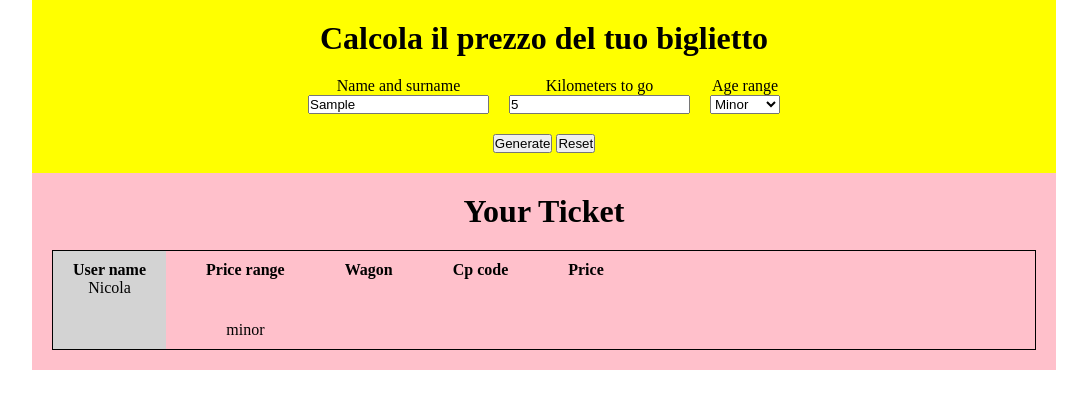
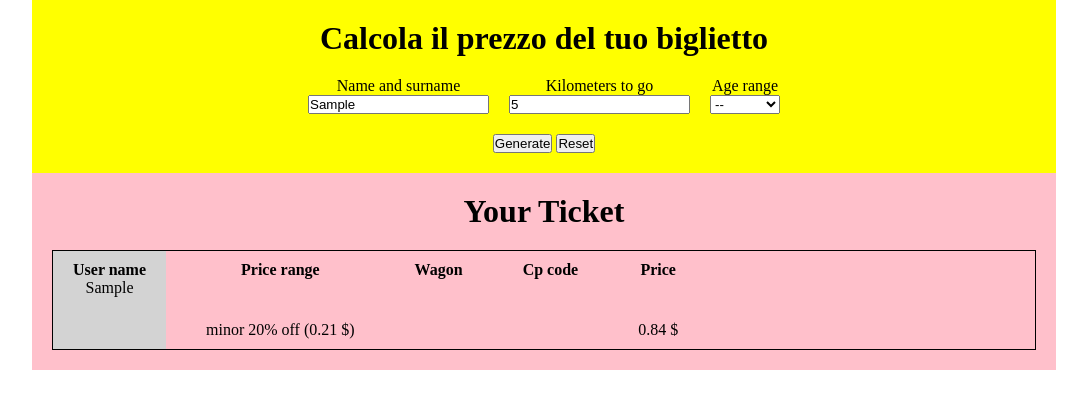
Before and after one commit to malimbo88/js-biglietto-treno-form, a plain HTML site: page index.html in a window 1280 px wide. Both pictures are taken after typing "Sample", "5" into the empty fields and a click on the button "Generate". Shown: the whole page, without its empty margins (96-1183 px from the left). Drawn offline with Linux system fonts and the light colour scheme.

Commit message:
Correzioni

```diff
--- a/index.html
+++ b/index.html
@@ -39,6 +39,7 @@
               <div class="age_range">
                 <label>Age range</label>
                 <select id="input_age">
+                  <option value="minor">-- </option>
                   <option value="minor">Minor</option>
                   <option value="adult">Adult</option>
                   <option value="over">Over 65</option>
@@ -74,12 +75,12 @@
                 <!-- ticket info -->
                 <div class="ticket_info ticket_name">
                   <h4>User name</h4>
-                  <span id="ticket_name">Nicola</span>
+                  <span id="ticket_name"></span>
                 </div>
                 <div class="ticket_info">
                   <div class="container_flex">
                     <h4>Price range</h4>
-                    <span id="ticket_range">minor</span>
+                    <span id="ticket_range"></span>
                   </div>
                 </div>
                 <div class="ticket_info">
--- a/js/script.js
+++ b/js/script.js
@@ -1,72 +1,65 @@
 //myJavaScript
 
-//Button Element
+//elementButton
 var buttonGen = document.getElementById("button_gen");
 var buttonReset = document.getElementById("button_reset");
 
-//Form Element
-var formName = document.getElementById("form_name");
-var formKm = document.getElementById("form_km");
-var formAge = document.getElementById("form_age");
+
+//elementInput
+var inputName = document.getElementById("input_name");
+var inputKm = document.getElementById("input_km");
+var inputAge = document.getElementById("input_age");
+
+//elementTicket
+var ticketName = document.getElementById("ticket_name");
+var ticketRange = document.getElementById("ticket_range");
+var ticketPrice = document.getElementById("ticket_price");
 
 
-//Ticket getElementById
-var ticketName = document.getElementById("ticket_name");
-var ticketRange = document.getElementById("ticket_range")
-var ticketPrice = document.getElementById("ticket_price")
-var ticketCpCode = document.getElementById("ticket_cpcode")
-var ticketWagon = document.getElementById("ticket_wagon")
-
-//Button Generated
+//buttonGen
 buttonGen.addEventListener("click",
 function() {
-  if ((formName.value.length == 0) && (formKm.value == 0)) {
-    alert("Invalid Name & Number");
-    console.log(formKm.value)
-  }else if (formName.value.length == 0) {
-    alert("Invalid Name & Number");
-  }else if (formKm.value == 0) {
-    alert("Invalid Name & Number");
-  }else {
-    //Price
-    var price = parseInt(formKm.value) * 0.21;
-    if (formAge.value == "minor") {
-      price = price - (price / 100 * 20);
-    } else if (formAge.value == "over") {
-      price = price - (price / 100 * 40);
+  //priceCalc
+  var km = parseInt(inputKm.value);
+  var age = inputAge.value;
+  var price = km * 0.21;
+
+  //discountCalc
+  var discountMinor = (price / 100 * 20);
+  var discountOver = (price / 100 * 40);
+
+  if(age == "minor") {
+    price = price - discountMinor;
+  }else if (age == "over") {
+    price = price - discountOver;
   }
 
-    //generate INFO - TICKET
-    ticketName.innerHTML = formName.value;
+  //input.innerHTML
+  ticketName.innerHTML = inputName.value;
+  ticketPrice.innerHTML = (price).toFixed(2) + " $"
 
-    //ticket range
-    ticketRange.innerHTML = formAge.value + " standard price";
-    if (formAge.value == "minor") {
-      ticketRange.innerHTML = formAge.value + " 20% discount";
-    } else if (formAge.value == "over") {
-      ticketRange.innerHTML = formAge.value + " 40% discount";
+  //input.innerHTML ticketRange
+  if(age == "minor") {
+    ticketRange.innerHTML = inputAge.value + " 20% off" + " (" + (discountMinor).toFixed(2) + " $)";
+  }else if (age == "over") {
+    ticketRange.innerHTML = inputAge.value + " 40% off" + " (" + (discountOver).toFixed(2) + " $)";
+  }else {
+    ticketRange.innerHTML = inputAge.value + " standard price";
   }
 
-    ticketPrice.innerHTML = price.toFixed(2) + " Euro";
-    ticketWagon.innerHTML = Math.floor(Math.random() * 20);
-    ticketCpCode.innerHTML = Math.floor(Math.random() * 1000000);
-
-  }
 }
 );
 
-//Button Reset
+
+//ButtonReset
 buttonReset.addEventListener("click",
 function() {
-    //reset info ticket
-  formName.value = "";
+  //input.innerHTML
   ticketName.innerHTML = "";
-  formKm.value = "";
-  formAge.value = "minor";
+  ticketPrice.innerHTML = "";
   ticketRange.innerHTML = "";
-  ticketPrice.innerHTML = "";
-  ticketWagon.innerHTML = "";
-  ticketCpCode.innerHTML = "";
+
+
 
 }
 );
```
Lines whose indentation alone changed are shown as unchanged.
